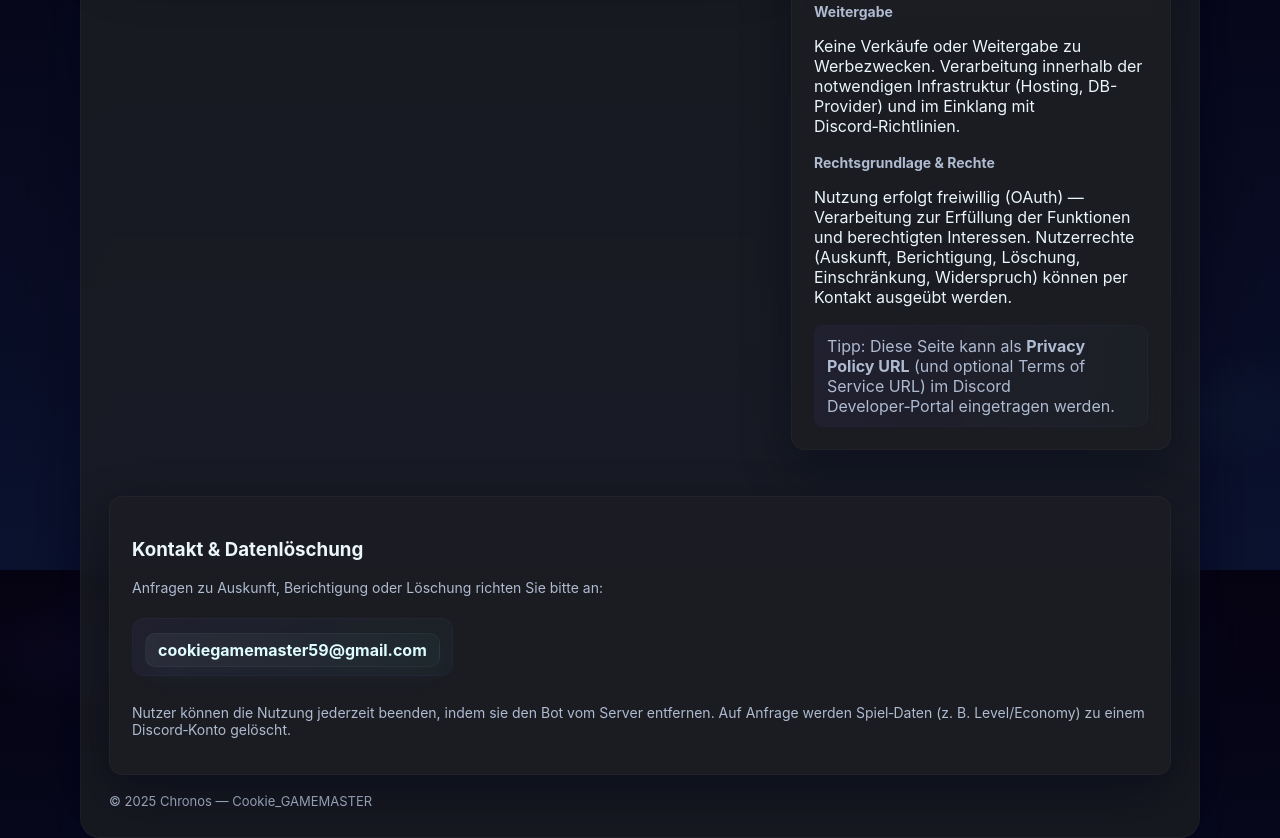
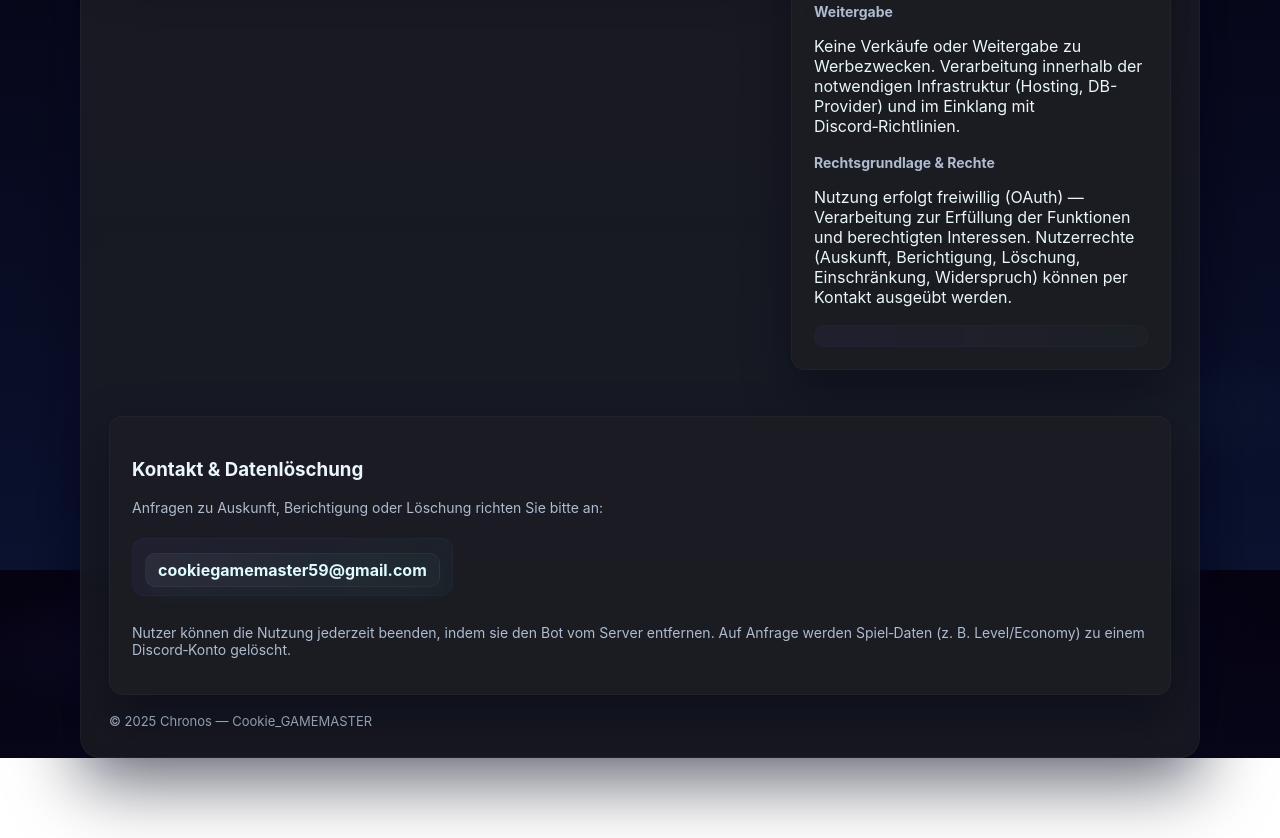
Before and after one commit to cookiegamemaster59-del/chronos-nutzerbedingungen-datenschutzerklaerung, a plain HTML site: page index.html in a window 1280 px wide. Shown: the part 1030-1868 px from the top of the page. After the commit the page ends 1788 px from the top, so only its background shows below. Drawn offline with Linux system fonts and the light colour scheme.

Commit message:
Remove tip about Privacy Policy URL usage
Removed a tip about using the page as a Privacy Policy URL in Discord Developer Portal.

```diff
--- a/index.html
+++ b/index.html
@@ -449,7 +449,7 @@
 
         <div class="section" style="--i:9">
           <div class="notice">
-            Tipp: Diese Seite kann als <strong>Privacy Policy URL</strong> (und optional Terms of Service URL) im Discord Developer‑Portal eingetragen werden.
+
           </div>
         </div>
       </aside>
```
